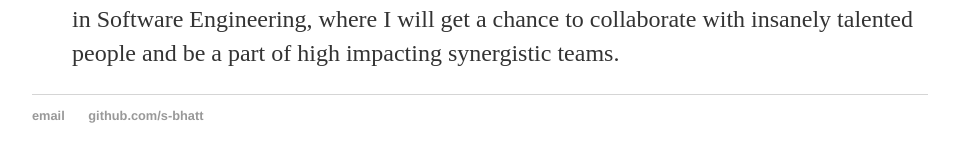
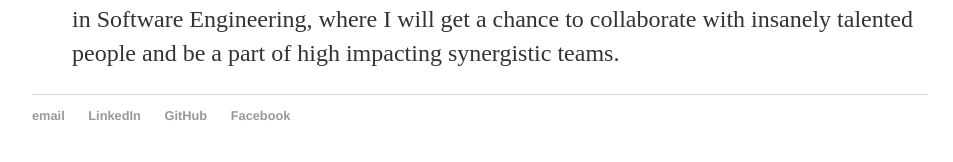
Before and after one commit to s-bhatt/s-bhatt.github.io1, a Jekyll site: the page built from about/index.html, in a window 1280 px wide. Shown: the part 487-649 px from the top of the page, without its empty margins (160-1113 px from the left). Built offline with Jekyll 4.4.1, drawn with Linux system fonts in a browser that asks for light colours.

Commit message:
Update default.html

```diff
--- a/_layouts/default.html
+++ b/_layouts/default.html
@@ -22,7 +22,9 @@
 			<footer>
 	    		<ul>
 	        		<li><a href="mailto:shivang93@gmail.com">email</a></li>
-	        		<li><a href="https://github.com/s-bhatt">github.com/s-bhatt</a></li>
+				<li><a href="https://www.linkedin.com/in/shivangmbhatt/">LinkedIn</a></li>
+	        		<li><a href="https://github.com/s-bhatt">GitHub</a></li>
+				<li><a href="https://www.facebook.com/bhattbapu">Facebook</a></li>
 				</ul>
 			</footer>
 		</body>
```
